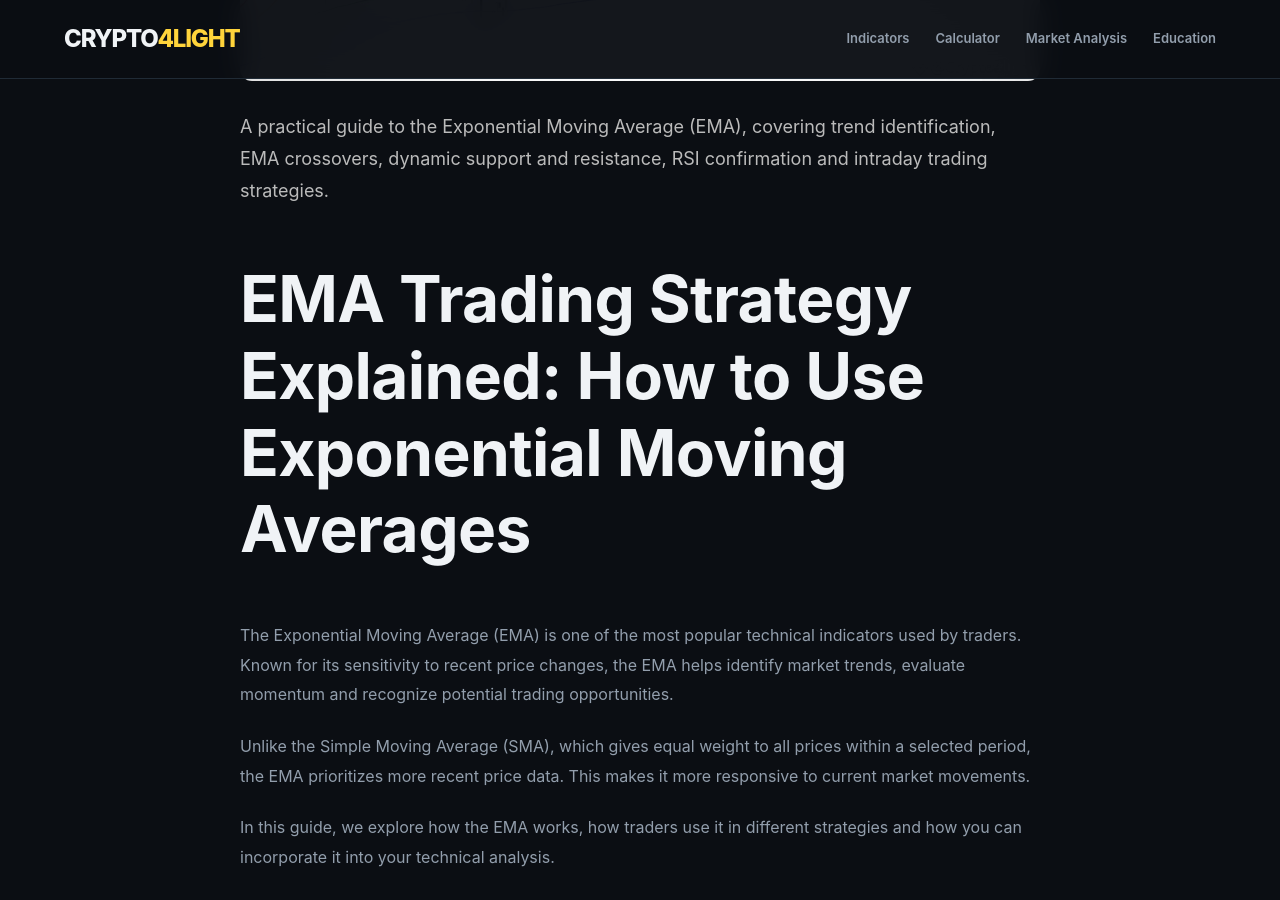
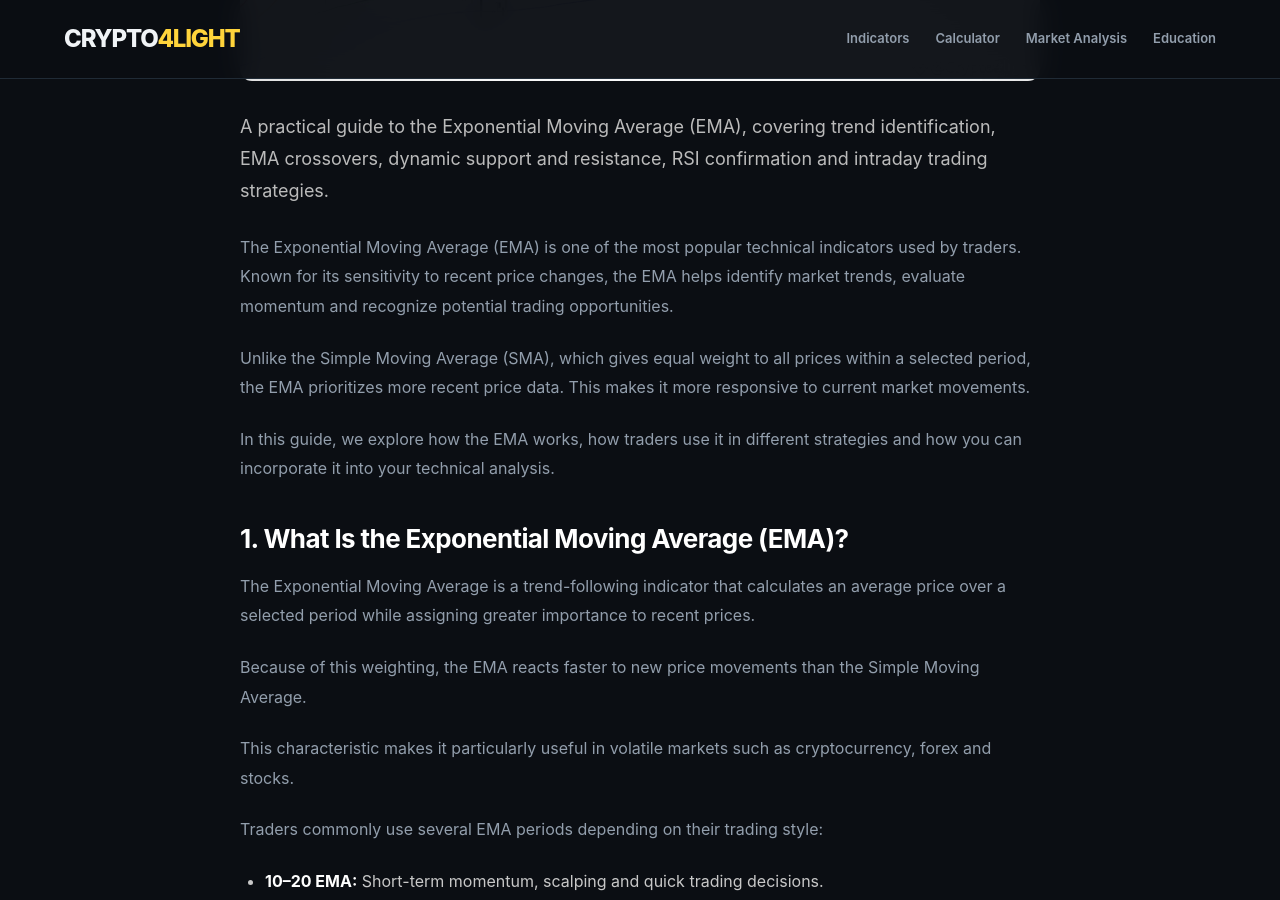
Before and after one commit to crypto4light/crypto4light, a Jekyll site: the page built from _education/2026-11-15-ema-trading-strategy.md, in a window 1280 px wide and 900 px high, scrolled down 730 px. Built offline with Jekyll 4.4.1, drawn with Linux system fonts in a browser that asks for light colours.

Commit message:
Update 2026-11-15-ema-trading-strategy.md

```diff
--- a/_education/2026-11-15-ema-trading-strategy.md
+++ b/_education/2026-11-15-ema-trading-strategy.md
@@ -14,8 +14,6 @@ keywords:
   - Trading Indicators
   - EMA Strategy
 ---
-
-# EMA Trading Strategy Explained: How to Use Exponential Moving Averages
 
 The Exponential Moving Average (EMA) is one of the most popular technical indicators used by traders. Known for its sensitivity to recent price changes, the EMA helps identify market trends, evaluate momentum and recognize potential trading opportunities.
 
```
